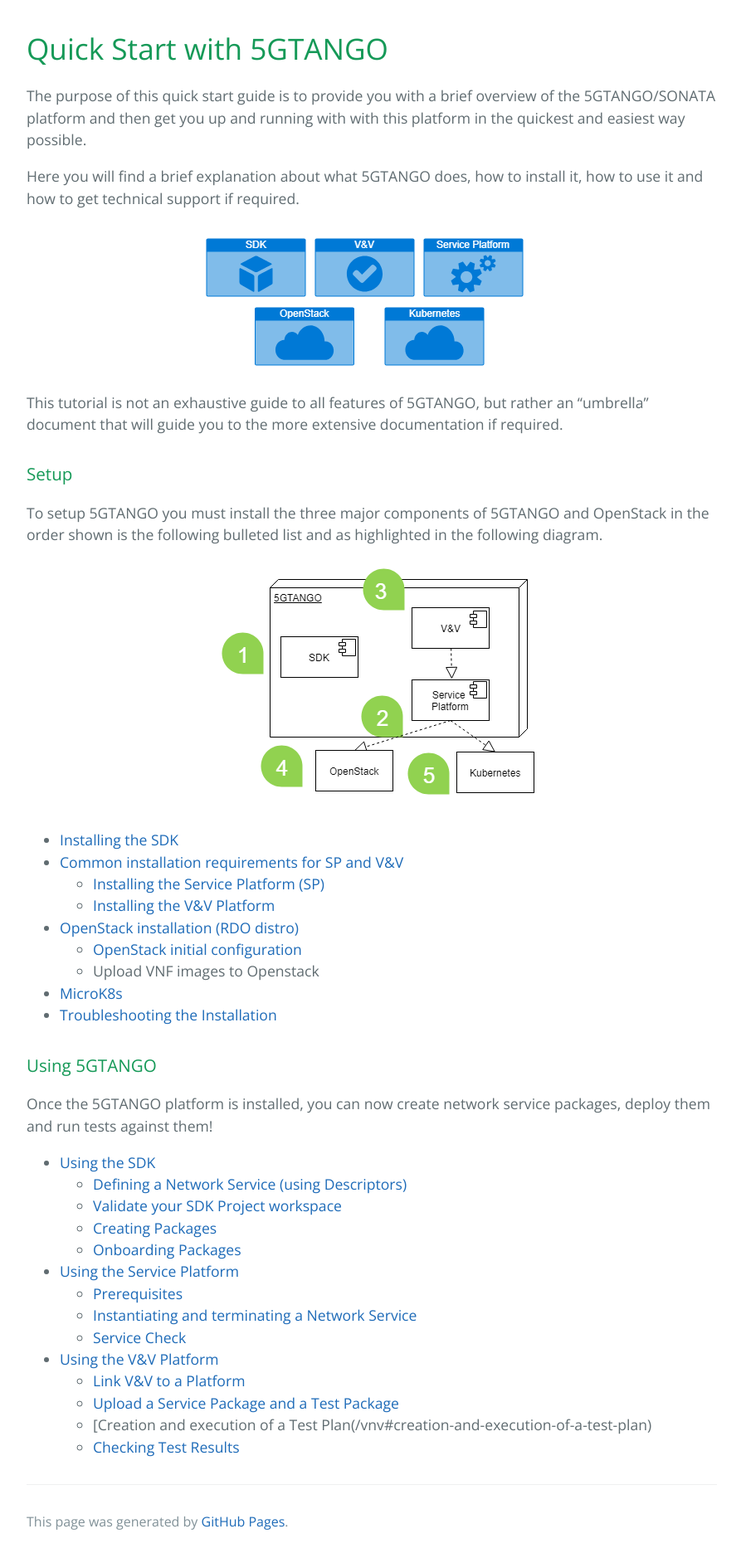
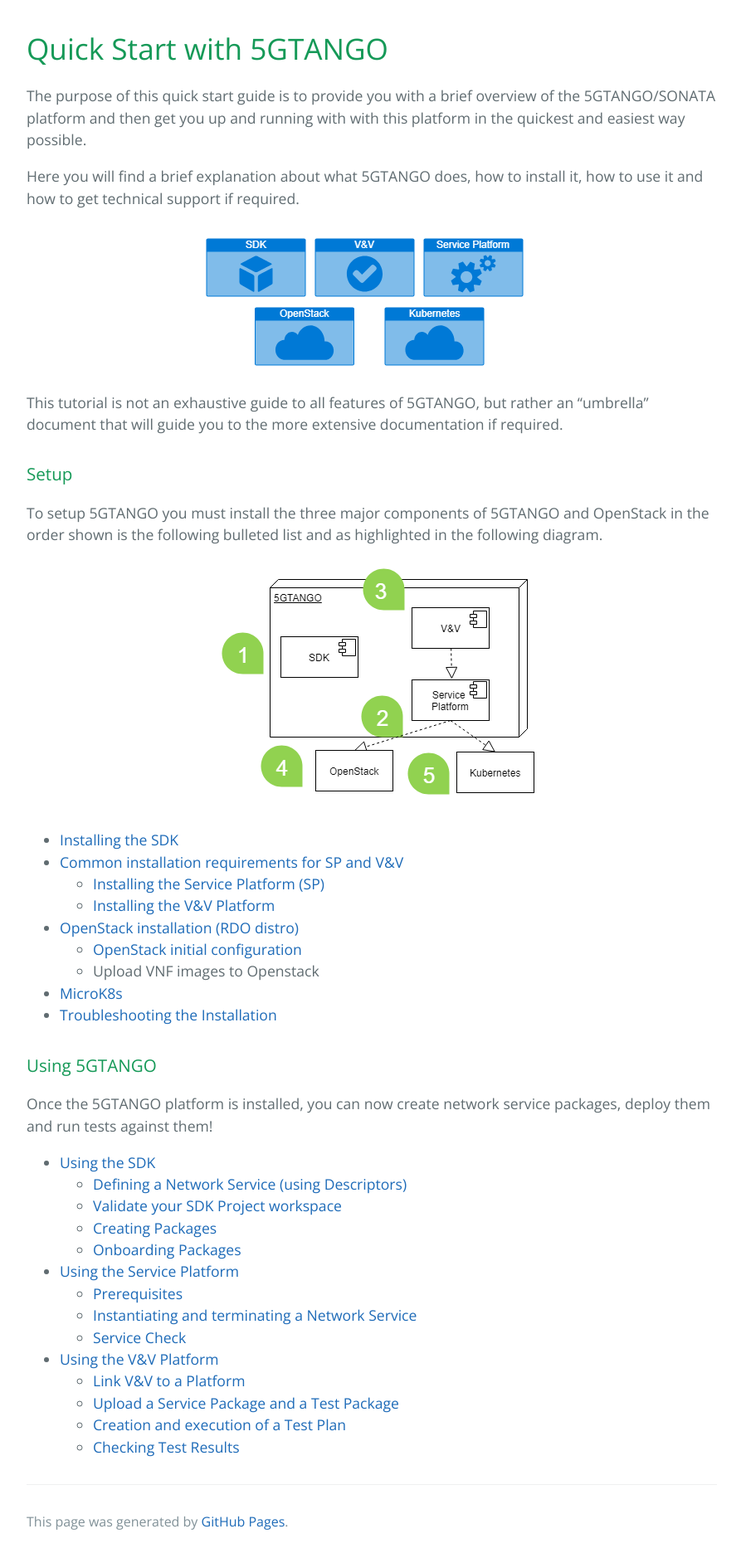
Before and after one commit to sonata-nfv/sonata-nfv.github.io, a Jekyll site: the page built from quickguide.md, in a window 1280 px wide. Shown: the whole page at 83% size, without its empty margins (192-1085 px from the left). Built offline with Jekyll 4.4.1, drawn with Linux system fonts in a browser that asks for light colours; our own code applies the rules of GitHub Pages for plain Markdown files.

Commit message:
Update quickguide.md

```diff
--- a/quickguide.md
+++ b/quickguide.md
@@ -43,5 +43,5 @@ Once the 5GTANGO platform is installed, you can now create network service packa
 * [Using the V&V Platform](/vnv)
   * [Link V&V to a Platform ](/vnv#link-vv-to-a-platform)
   * [Upload a Service Package and a Test Package](/vnv#upload-a-service-package-and-a-test-package)
-  * [Creation and execution of a Test Plan(/vnv#creation-and-execution-of-a-test-plan)
+  * [Creation and execution of a Test Plan](/vnv#creation-and-execution-of-a-test-plan)
   * [Checking Test Results](/vnv#checking-test-results)
```
